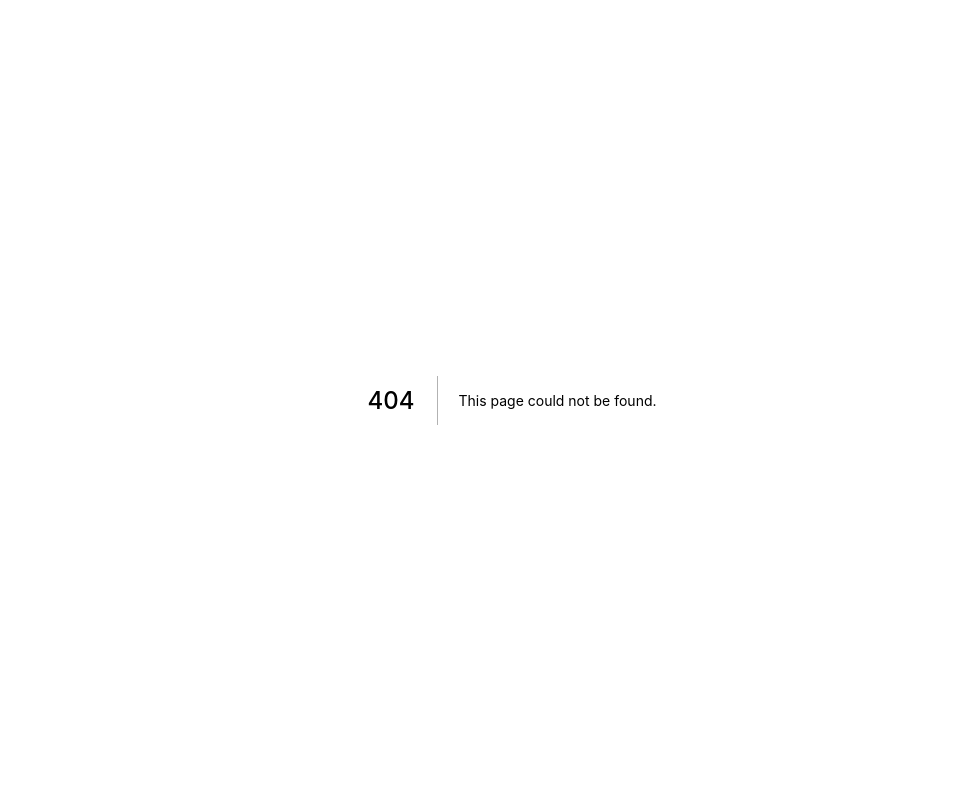
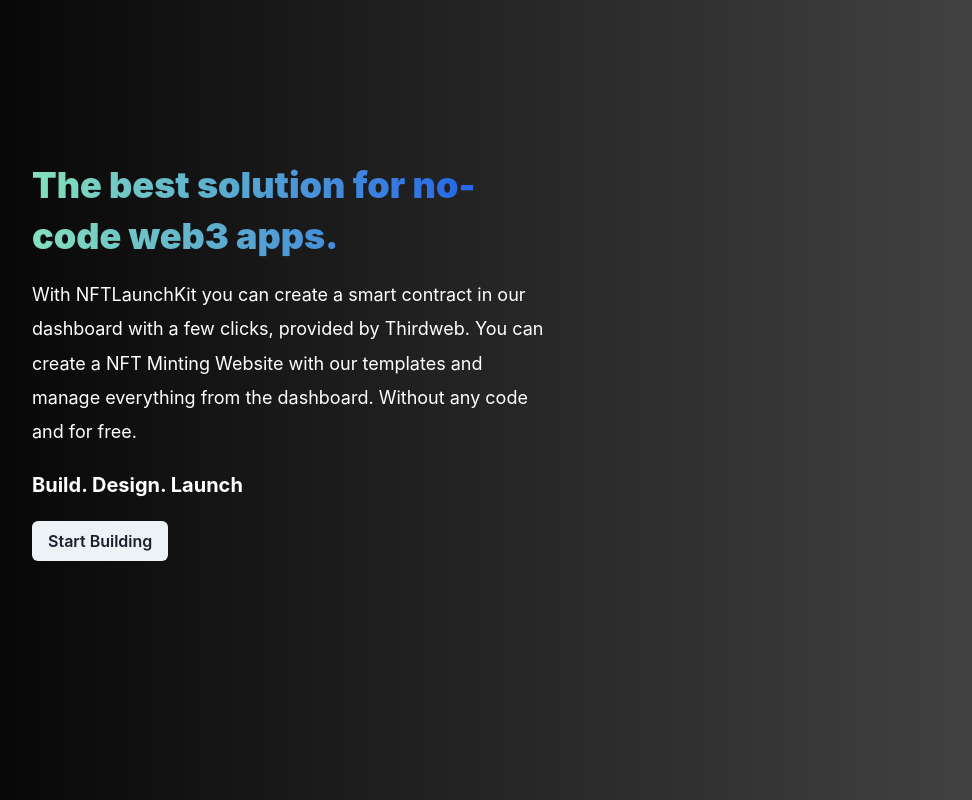
Before and after one commit to 0xumarkhatab/NftLaunchToolkit, a Next.js app: page /components/Introduction in a window 1280 px wide. Before the commit this address had no page. Shown: the whole page, without its empty margins (128-1100 px from the left). Built offline with nearby package versions, Linux system fonts and the light colour scheme; what @rainbow-me/rainbowkit, wagmi would draw is missing.

Commit message:
Added Introduction component

```diff
--- /dev/null
+++ b/pages/components/Introduction.tsx
@@ -0,0 +1,60 @@
+import { Box, Text, ButtonGroup, Button } from "@chakra-ui/react";
+import React from "react";
+
+function Introduction() {
+  return (
+    <Box
+      width={"100%"}
+      height="100vh"
+      p="40"
+      backgroundImage={`linear-gradient(to right, rgba(0,0,0,1), rgba(0,0,0,0.7)),
+    url('intro_bg.jpg');`}
+      backgroundSize="cover"
+      backgroundPosition="center"
+      backgroundRepeat={"no-repeat"}
+    >
+      <Text
+        bgGradient="linear(to-r,#84e1bc, #1652f0)"
+        bgClip="text"
+        fontSize={["2xl", "3xl", "4xl"]}
+        fontWeight="900"
+        maxW={["60vw", "50vw", "40vw"]}
+        lineHeight="2ch"
+      >
+        The best solution for no-code web3 apps.
+      </Text>
+      <Text
+        pt="1rem"
+        color="white"
+        fontSize={["14px", "16px", "18px"]}
+        fontWeight="normal"
+        maxW={["60vw", "50vw", "40vw"]}
+        lineHeight="3ch"
+      >
+        With NFTLaunchKit you can create a smart contract in our dashboard with
+        a few clicks, provided by Thirdweb. You can create a NFT Minting Website
+        with our templates and manage everything from the dashboard. Without any
+        code and for free.
+      </Text>
+      <Text
+        pt="1rem"
+        color="white"
+        fontSize="20px"
+        fontWeight="700"
+        maxW={["50vw", "40vw", "40vw"]}
+        lineHeight="3ch"
+      >
+        Build. Design. Launch
+      </Text>
+      <ButtonGroup
+        mt="4"
+        variant="solid"
+        spacing="5"
+      >
+        <Button>Start Building</Button>
+      </ButtonGroup>
+    </Box>
+  );
+}
+
+export default Introduction;
--- a/pages/components/Navbar.tsx
+++ b/pages/components/Navbar.tsx
@@ -1,25 +1,53 @@
-import { Box,HStack, Image, Link } from "@chakra-ui/react";
+import { Box, HStack, Image, Link } from "@chakra-ui/react";
 import React from "react";
 
 function Navbar() {
   return (
-    <HStack  justify="space-between"  bg={"white"}  w="100vw" p={["0","15px","15px"]} pl={["0","40","40"]} boxShadow="1px 1px 1px 1px grey" >
-      <Image  src="https://nftlaunchkit.xyz/logo.svg" width={"25"} height="8" />
-      <HStack display={["none","none","flex"]} spacing="10" fontSize={"12px"} fontWeight="620" justify="center" w="40vw">
-        <Link href="/">Home</Link>
-        <Link href="/">Explore</Link>
-        <Link href="/">Pricing</Link>
-        <Link href="/">Membership</Link>
-        <Link href="/">StartBuilding</Link>
+    <Box position={"fixed"} p={["0", "10px", "10px"]} bg={"white"}  boxShadow="1px 1px 1px 1px grey" w="100%">
+      <HStack  justify="space-between" w={["100%","98%","80vw"]}>
+        <Image
+          pl={["10", "0", "20"]}
+          src="https://nftlaunchkit.xyz/logo.svg"
+          width={"25"}
+          height="8"
+          objectFit={"contain"}
+        />
 
+        <HStack
+          display={["none", "none", "flex"]}
+          spacing="10"
+          fontSize={"14px"}
+          fontWeight="620"
+          justify="center"
+        >
+          <NavLink title="Home" link={"/"} />
+          <NavLink title="Explore" link={"/"} />
+          <NavLink title="Pricing" link={"/"} />
+          <NavLink title="Membership" link={"/"} />
+          <NavLink title="StartBuilding" link={"/"} />
+
+        </HStack>
+
+        <Box>
+          <Link href="/">
+            <Image
+              display={["flex", "flex", "none"]}
+              src="https://upload.wikimedia.org/wikipedia/commons/thumb/b/b2/Hamburger_icon.svg/240px-Hamburger_icon.svg.png"
+              width={"25"}
+              height="8"
+            />
+          </Link>
+        </Box>
       </HStack>
-      <Box>
-      <Image display={["flex","none","none"]}  src="https://upload.wikimedia.org/wikipedia/commons/thumb/b/b2/Hamburger_icon.svg/240px-Hamburger_icon.svg.png" width={"25"} height="8" />
-
-      </Box>
-
-    </HStack>
+    </Box>
   );
 }
 
+const NavLink = ({title,link})=>{
+    return (
+        <Link _hover={{textDecoration:"none"}} href={link}>{title}</Link>
+
+    )
+}
+
 export default Navbar;
--- a/pages/index.js
+++ b/pages/index.js
@@ -1,10 +1,12 @@
 import { ConnectButton } from '@rainbow-me/rainbowkit';
 import { Box } from '@chakra-ui/react';
 import Navbar from './components/Navbar';
+import Introduction from './components/Introduction';
 const Home = () => {
   return (
-    <Box className='app'  background={`url("./intro_bg.png")`} backgroundSize="cover">
+    <Box className='app'  >
       <Navbar />
+      <Introduction />
     </Box>
   );
 };
```
Also changed, not shown: public/intro_bg.jpg.
